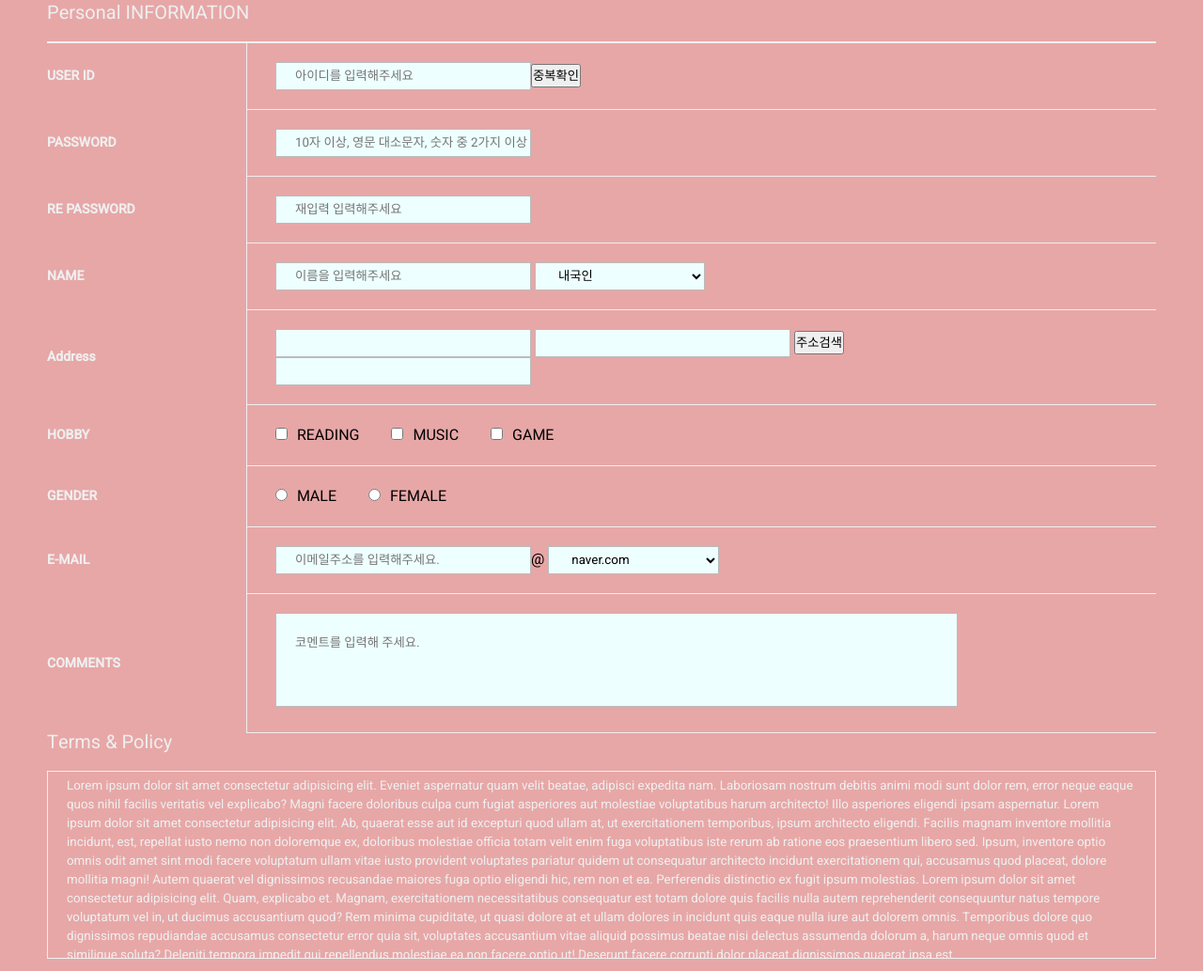
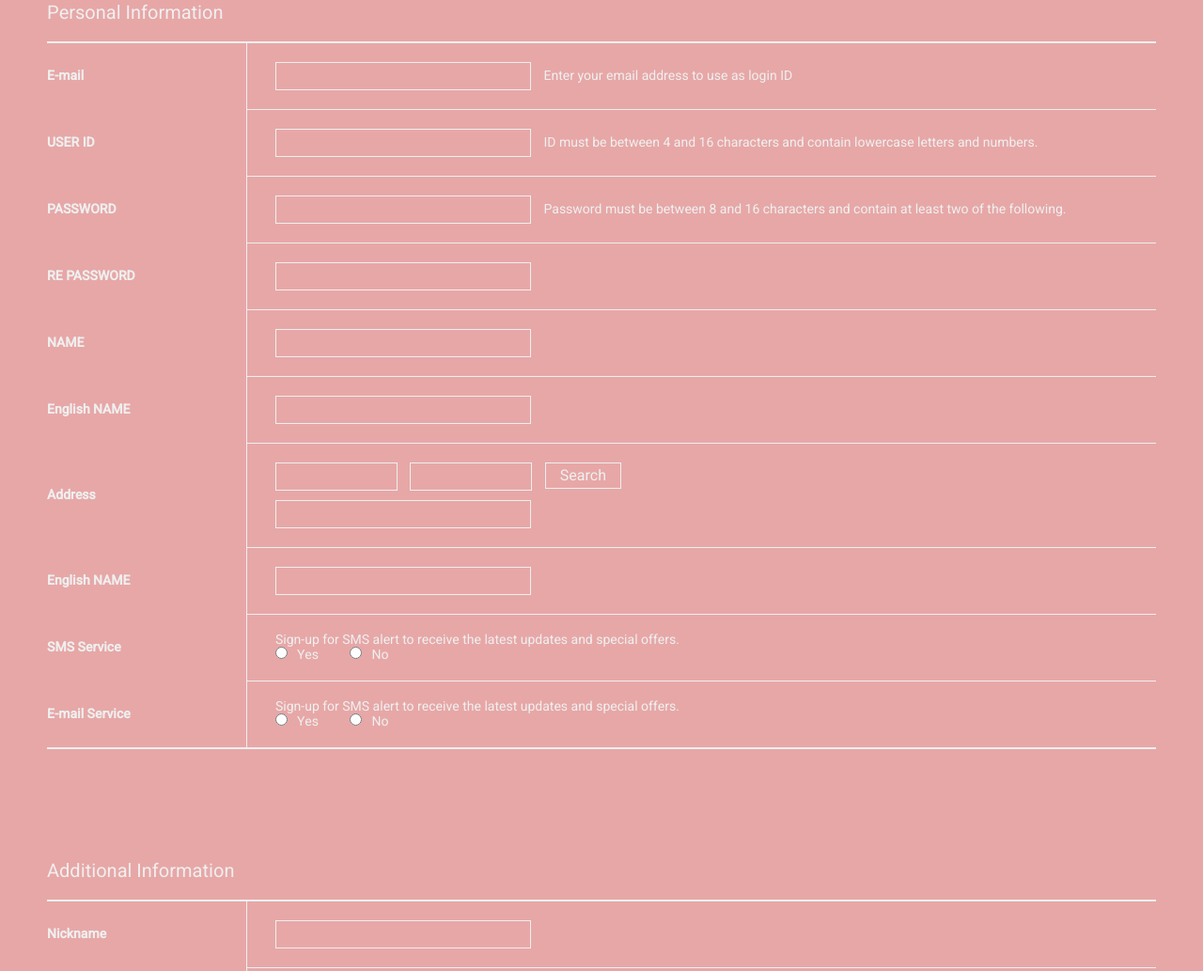
Before and after one commit to bsia0831/portfolio_company, a plain HTML site: page join.html in a window 1280 px wide. Shown: the part 376-1409 px from the top of the page at 94% size. Drawn offline with nearby package versions, Linux system fonts and the light colour scheme; a web font is replaced by a local one.

Commit message:
join 완성

```diff
--- a/join.html
+++ b/join.html
@@ -74,41 +74,51 @@
     <section class="content join">
         <div class="inner">
             <h2>JOIN</h2>
-            <!-- 서브페이지 컨텐츠 들어가는 부분 -->
+
             <form action="/" method="post">
                 <fieldset>
                     <legend class="hidden">회원가입양식폼</legend>
 
-                    <h3>Personal INFORMATION</h3>
-                    <table summary="회원의 아이디, 비밀번호, 성벼르 취미 입력양식폼">
+                    <h3>Personal Information</h3>
+                    <table summary="회원의 필수입력 이메일, 아이디, 비밀번호, 이름, 영어이름, 주소, 핸드폰번호, 나라, sms 동의, email 동의 입력양식폼">
                         <caption class="hidden">회원정보 입력양식 테이블</caption>
+                        <tr>
+                            <th scope="row"><label for="email">E-mail</label></th>
+                            <td>
+                                <input type="text" name="email" id="email" required>
+                                <label for="email">Enter your email address to use as login ID</label>
+                            </td>
+                        </tr>
                         <tr>
                             <th scope="row"><label for="userid">USER ID</label></th>
                             <td>
-                                <input type="text" name="userid" id="userid" placeholder="아이디를 입력해주세요" required><input type="button" value="중복확인">
+                                <input type="text" name="userid" id="userid">
+                                <label for="userid">ID must be between 4 and 16 characters and contain lowercase letters and numbers.</label>
                             </td>
                         </tr>
                         <tr>
                             <th scope="row"><label for="pwd">PASSWORD</label></th>
                             <td>
-                                <input type="password" name="pwd" id="pwd" placeholder="10자 이상, 영문 대소문자, 숫자 중 2가지 이상 조합
-                                " required>
+                                <input type="password" name="pwd" id="pwd" required>
+                                <label for="pwd">Password must be between 8 and 16 characters and contain at least two of the following.</label>
                             </td>
                         </tr>
                         <tr>
                             <th scope="row"><label for="pwd2">RE PASSWORD</label></th>
                             <td>
-                                <input type="password" name="pwd2" id="pwd2" placeholder="재입력 입력해주세요" required>
+                                <input type="password" name="pwd2" id="pwd2" required>
                             </td>
                         </tr>
                         <tr>
                             <th scope="row"><label for="name">NAME</label></th>
                             <td>
-                                <input type="text" name="name" id="name" placeholder="이름을 입력해주세요" required>
-                                <select name="foreigner" id="foreigner">
-                                    <option value="naver">내국인</option>
-                                    <option value="nate">외국인</option>
-                                </select>
+                                <input type="text" name="name" id="name" required>
+                            </td>
+                        </tr>
+                        <tr>
+                            <th scope="row"><label for="en_name">English NAME</label></th>
+                            <td>
+                                <input type="text" name="en_name" id="en_name" required>
                             </td>
                         </tr>
                         <tr>
@@ -116,8 +126,42 @@
                             <td>
                                 <input type="text" name="address" id="address" required>
                                 <input type="text" name="address" id="address" required>
-                                <input type="button" value="주소검색"><br>
-                                <input type="text" name="address" id="address" required>
+                                <input type="button" value="Search" id="address_btn"><br>
+                                <input type="text" name="address" id="address3" required>
+                            </td>
+                        </tr>
+                        <tr>
+                            <th scope="row"><label for="phone">English NAME</label></th>
+                            <td>
+                                <input type="text" name="phone" id="phone" required>
+                            </td>
+                        </tr>
+                        <tr>
+                            <th scope="row"><label for="sms_agree">SMS Service</label></th>
+                            <td>
+                                <label for="sms_agree" id="lbl_agree">Sign-up for SMS alert to receive the latest updates and special offers.</label><br>
+                                <input type="radio" name="sms_agree" id="sms_agree"><label>Yes</label>
+                                <input type="radio" name="sms_agree" id="sms_agree"><label>No</label>
+                            </td>
+                        </tr>
+                        <tr>
+                            <th scope="row"><label for="email_agree">E-mail Service</label></th>
+                            <td id="agreement">
+                                <label for="email_agree" id="lbl_agree">Sign-up for SMS alert to receive the latest updates and special offers.</label><br>
+                                <input type="radio" name="email_agree" id="email_agree"><label>Yes</label>
+                                <input type="radio" name="email_agree" id="email_agree"><label>No</label>
+                            </td>
+                        </tr>
+                    </table>
+
+                    <h3>Additional Information</h3>
+                    <table summary="회원의 아이디, 비밀번호, 성별 취미 입력양식폼">
+                        <caption class="hidden">회원정보 입력양식 테이블</caption>
+
+                        <tr>
+                            <th scope="row"><label for="nickname">Nickname</label></th>
+                            <td>
+                                <input type="text" name="nickname" id="nickname">
                             </td>
                         </tr>
                         <tr>
@@ -148,21 +192,16 @@
                             </td>
                         </tr>
                         <tr>
-                            <th scope="row"><label for="email">E-MAIL</label></th>
+                            <th scope="row"><label for="birth">Date of Birth</label></th>
                             <td>
-                                <input type="text" name="email" id="email" placeholder="이메일주소를 입력해주세요.">@
-                                <select name="company" id="company">
-                                    <option value="naver">naver.com</option>
-                                    <option value="nate">nate.com</option>
-                                    <option value="daum">daum.net</option>
-                                </select>
+                                <input type="text" name="birth" id="birth">
                             </td>
                         </tr>
                         <tr>
                             <th scope="row"><label for="comments">COMMENTS</label></th>
                             <td>
                                 <textarea name="comments" id="comments" cols="30" rows="10"
-                                    placeholder="코멘트를 입력해 주세요."></textarea>
+                                    placeholder= "Enter your comments"></textarea>
                             </td>
                         </tr>
                     </table>
--- a/scss/_join.scss
+++ b/scss/_join.scss
@@ -10,18 +10,6 @@
             margin-bottom: 80px;
             letter-spacing: 7px;
 
-            &::after{
-                content: '';
-                display: block;
-                width: 100%;
-                height: 2px;
-                background: #efefef;
-                position: absolute;
-                left: 0;
-                transform: rotate(0deg);
-                transition: top 0.5s 0s, transform 0.5s 0.5s;
-                margin-top: 10px;
-            }
         }
 
         fieldset{
@@ -56,7 +44,11 @@
             table{
                 width: 100%;
                 border-top: 2px solid #efefef;
+                border-bottom: 2px solid #efefef;
                 border-collapse: collapse;
+                margin-bottom: 120px;
+                color: #efefef;
+                font: 14px/1 'Heebo';
 
                 th{
                     width: 18%;
@@ -66,15 +58,6 @@
                     background-color: #E7A7A7;
                     border-right: 1px solid #efefef;
                     padding: 20px 0;
-
-                    &:last-child{
-                        border-right: none;
-                        border-bottom: none;
-                        text-align: center;
-                        background: #E7A7A7;
-                        font-size: 0;
-                        border-top: 2px solid #efefef;
-                    }
                 }
 
                 td{
@@ -82,24 +65,40 @@
                     padding: 20px 30px;
                 }
 
-                input[type=submit], input[type=reset]{
-                    width: 150px;
-                    height: 40px;
-                    border: none;
+                &:last-child{
+                    border-bottom: 2px solid #efefef;
+                }
+
+                #address{
+                    width: 130px;
+                }
+
+                #address_btn{
+                    font: 16px/1 'Heebo'; color: #efefef;
                     background-color: #E7A7A7;
-                    font: bold 14px/40px 'arial';
-                    color: #efefef;
-                    margin: 0 10px;
+                    border: 1px solid #efefef;
+                    padding: 5px 15px;
                     cursor: pointer;
-                    border: 1px solid #efefef;
+                    transition: all 0.4s;
+
+                    &:hover{
+                        color: #E7A7A7;
+                        background: #efefef;
+                    }
                 }
+
+                #address3{
+                    margin-top: 10px;
+                }
+
 
                 input[type=text], input[type=password]{
                     width: 30%;
                     height: 30px;
-                    border: 1px solid #bbb;
-                    background-color: #eeffff;
+                    border: 1px solid #efefef;
+                    background-color: #E7A7A7;
                     padding-left: 20px;
+                    margin-right: 10px;
                 }
 
                 input[type=checkbox], input[type=radio]{
@@ -122,10 +121,14 @@
                     width: 80%;
                     height: 100px;
                     resize: none;
-                    border: 1px solid #bbb;
-                    background-color: #eeffff;
+                    border: 1px solid #efefef;
+                    background-color: #E7A7A7;
                     padding: 20px;
                     box-sizing: border-box;
+
+                    &::placeholder{
+                        color: #efefef;
+                    }
                 }
 
                 .hobbyTxt, .genderTxt{
@@ -134,9 +137,31 @@
                     margin-top: 10px;
                     display: none;
                 }
+
+            }
         }
 
+        .btn_area{
+            width: 100%;
+            margin: 0 420px 70px;
 
+            input[type=submit], input[type=reset]{
+                width: 150px;
+                height: 40px;
+                border: none;
+                background-color: #E7A7A7;
+                font: bold 14px/40px 'arial';
+                color: #efefef;
+                margin: 0 10px;
+                cursor: pointer;
+                border: 1px solid #efefef;
+                transition: all 0.4s;
+
+                &:hover{
+                    color: #E7A7A7;
+                    background: #efefef;
+                }
+            }
         }
     }
 }
```
Also changed, not shown: css/style.css, 1 other file.
